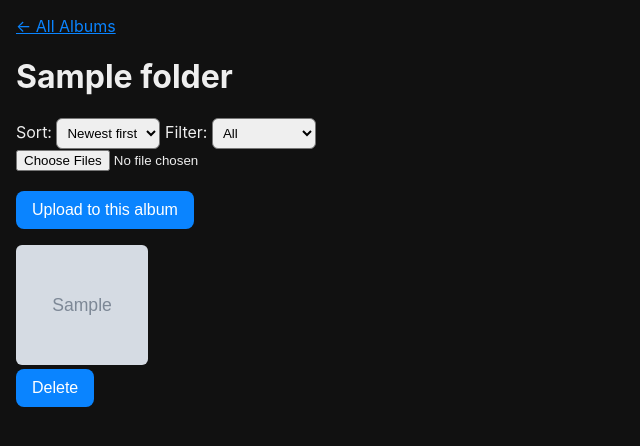
After one commit to lewfi/photoserver, a FastAPI app: template templates/folder.html in a window 1280 px wide. The commit adds this page. Shown: the top 446 px of the page, without its empty margins (0-640 px from the left). Run offline with FastAPI, Linux system fonts and the light colour scheme; the template is opened without the code that fills it: most values are stand-ins (such as "Sample title", 1, 10 or a date in 2020); grey boxes marked "Sample" are stand-in pictures; parts of the project's set-up code (start-up, migrations or seed data) failed here and were passed over.

Commit message:
filtering and folders

```diff
--- a/app.py
+++ b/app.py
@@ -1,7 +1,9 @@
 import hashlib
 import os
+import re
 import secrets
 import shutil
+from datetime import date
 from pathlib import Path
 
 from dotenv import load_dotenv
@@ -39,7 +41,17 @@ def verify_credentials(credentials: HTTPBasicCredentials = Depends(security)):
         )
 
 
-def generate_thumbnail(path: Path):
+def sanitize_folder_name(name: str) -> str:
+    name = name.strip().lstrip(".")
+    if not name:
+        return date.today().isoformat()
+    name = re.sub(r"[^A-Za-z0-9_\-]", "_", name)
+    if not name or name.lower() == "thumbnails":
+        return date.today().isoformat()
+    return name
+
+
+def generate_thumbnail(path: Path, thumb_folder: Path):
     if path.suffix.lower() in RAW_EXTENSIONS:
         return
     try:
@@ -47,7 +59,8 @@ def generate_thumbnail(path: Path):
         img.thumbnail((300, 300))
         if img.mode in ("RGBA", "P"):
             img = img.convert("RGB")
-        img.save(THUMBS_DIR / path.name, "JPEG", quality=80)
+        thumb_folder.mkdir(parents=True, exist_ok=True)
+        img.save(thumb_folder / path.name, "JPEG", quality=80)
     except Exception:
         pass
 
@@ -58,33 +71,88 @@ app.mount("/thumbnails", StaticFiles(directory=THUMBS_DIR), name="thumbnails")
 
 
 @app.get("/", response_class=HTMLResponse)
-def gallery(request: Request, user: str = Depends(verify_credentials)):
-    files = [p.name for p in PHOTOS_DIR.iterdir() if p.is_file()]
-    thumbs = {p.name for p in THUMBS_DIR.iterdir() if p.is_file()}
+def albums(request: Request, user: str = Depends(verify_credentials)):
     total, used, free = shutil.disk_usage(PHOTOS_DIR)
     storage = {
         "used_gb": round(used / (1024**3), 1),
         "total_gb": round(total / (1024**3), 1),
         "percent": round(used / total * 100, 1),
     }
-    return templates.TemplateResponse(
-        request, "index.html", {"files": files, "thumbs": thumbs, "storage": storage}
-    )
+
+    folder_list = []
+    for entry in sorted(PHOTOS_DIR.iterdir(), reverse=True):
+        if not entry.is_dir() or entry.name == ".thumbnails":
+            continue
+        files_in_folder = [p for p in entry.iterdir() if p.is_file()]
+        if not files_in_folder:
+            continue
+        cover = None
+        thumb_folder = THUMBS_DIR / entry.name
+        if thumb_folder.exists():
+            for p in files_in_folder:
+                if (thumb_folder / p.name).exists():
+                    cover = f"{entry.name}/{p.name}"
+                    break
+        folder_list.append({"name": entry.name, "count": len(files_in_folder), "cover": cover})
+
+    return templates.TemplateResponse(request, "albums.html", {"folders": folder_list, "storage": storage})
+
+
+@app.get("/folder/{folder_name}", response_class=HTMLResponse)
+def folder_view(
+    request: Request,
+    folder_name: str,
+    sort: str = "date",
+    type: str = "all",
+    user: str = Depends(verify_credentials),
+):
+    safe_folder = Path(folder_name).name
+    folder_path = PHOTOS_DIR / safe_folder
+    if not folder_path.is_dir():
+        raise HTTPException(status_code=404, detail="Album not found")
+
+    files = [p for p in folder_path.iterdir() if p.is_file()]
+
+    if type == "raw":
+        files = [p for p in files if p.suffix.lower() in RAW_EXTENSIONS]
+    elif type == "image":
+        files = [p for p in files if p.suffix.lower() not in RAW_EXTENSIONS]
+
+    if sort == "name":
+        files.sort(key=lambda p: p.name.lower())
+    else:
+        files.sort(key=lambda p: p.stat().st_mtime, reverse=True)
+
+    thumb_folder = THUMBS_DIR / safe_folder
+    thumbs = {p.name for p in thumb_folder.iterdir() if p.is_file()} if thumb_folder.exists() else set()
+
+    return templates.TemplateResponse(request, "folder.html", {
+        "folder": safe_folder,
+        "files": [p.name for p in files],
+        "thumbs": thumbs,
+        "sort": sort,
+        "type": type,
+    })
 
 
 @app.post("/upload")
 def upload(
     file: UploadFile = File(...),
     file_hash: str = Form(...),
+    folder: str = Form(""),
     user: str = Depends(verify_credentials),
 ):
     if not file.filename:
         raise HTTPException(status_code=400, detail="No file provided")
 
-    dest = PHOTOS_DIR / file.filename
+    safe_folder = sanitize_folder_name(folder)
+    folder_path = PHOTOS_DIR / safe_folder
+    folder_path.mkdir(exist_ok=True)
+
+    dest = folder_path / file.filename
     stem, suffix, counter = dest.stem, dest.suffix, 1
     while dest.exists():
-        dest = PHOTOS_DIR / f"{stem}_{counter}{suffix}"
+        dest = folder_path / f"{stem}_{counter}{suffix}"
         counter += 1
 
     hasher = hashlib.sha256()
@@ -95,21 +163,25 @@ def upload(
 
     if hasher.hexdigest() != file_hash:
         dest.unlink()
-        return {"filename": file.filename, "status": "failed"}
+        return {"filename": file.filename, "folder": safe_folder, "status": "failed"}
 
-    generate_thumbnail(dest)
-    return {"filename": dest.name, "status": "ok"}
+    generate_thumbnail(dest, THUMBS_DIR / safe_folder)
+    return {"filename": dest.name, "folder": safe_folder, "status": "ok"}
 
 
 @app.post("/delete")
-def delete(filename: str = Form(...), user: str = Depends(verify_credentials)):
+def delete(filename: str = Form(...), folder: str = Form(...), user: str = Depends(verify_credentials)):
+    safe_folder = Path(folder).name
     safe_name = Path(filename).name
-    target = (PHOTOS_DIR / safe_name).resolve()
+
+    target = (PHOTOS_DIR / safe_folder / safe_name).resolve()
     if not str(target).startswith(str(PHOTOS_DIR.resolve())):
         raise HTTPException(status_code=400, detail="Invalid filename")
     if target.exists():
         target.unlink()
-    thumb = THUMBS_DIR / safe_name
+
+    thumb = THUMBS_DIR / safe_folder / safe_name
     if thumb.exists():
         thumb.unlink()
-    return RedirectResponse(url="/", status_code=303)
+
+    return RedirectResponse(url=f"/folder/{safe_folder}", status_code=303)
--- /dev/null
+++ b/templates/folder.html
@@ -0,0 +1,110 @@
+<!DOCTYPE html>
+<html>
+<head>
+    <meta charset="UTF-8">
+    <meta name="viewport" content="width=device-width, initial-scale=1.0">
+    <title>{{ folder }}</title>
+    <style>
+        body { font-family: -apple-system, sans-serif; background:#111; color:#eee; margin:0; padding:16px; }
+        button { background:#0a84ff; color:#fff; border:none; padding:10px 16px; border-radius:8px; font-size:16px; }
+        button:disabled { background:#555; }
+        a { color:#0a84ff; }
+        select { padding:6px; border-radius:6px; }
+        .grid { display:grid; grid-template-columns: repeat(auto-fill, minmax(120px, 1fr)); gap:8px; margin-top:16px; }
+        .grid img, .grid video { width:100%; height:120px; object-fit:cover; border-radius:6px; }
+        #progress-wrap { display:none; background:#333; border-radius:8px; margin-top:12px; overflow:hidden; }
+        #progress-bar { height:20px; width:0%; background:#0a84ff; text-align:center; color:#fff; font-size:12px; line-height:20px; }
+        #status { margin-top:8px; }
+    </style>
+</head>
+<body>
+    <a href="/">← All Albums</a>
+    <h1>{{ folder }}</h1>
+
+    <form method="get">
+        Sort:
+        <select name="sort" onchange="this.form.submit()">
+            <option value="date" {% if sort == "date" %}selected{% endif %}>Newest first</option>
+            <option value="name" {% if sort == "name" %}selected{% endif %}>Name</option>
+        </select>
+        Filter:
+        <select name="type" onchange="this.form.submit()">
+            <option value="all" {% if type == "all" %}selected{% endif %}>All</option>
+            <option value="image" {% if type == "image" %}selected{% endif %}>Photos only</option>
+            <option value="raw" {% if type == "raw" %}selected{% endif %}>RAW only</option>
+        </select>
+    </form>
+
+    <form id="upload-form" enctype="multipart/form-data">
+        <input type="hidden" id="folder-value" value="{{ folder }}">
+        <input type="file" id="file-input" name="files" multiple accept="image/*,.cr2,.cr3,.nef,.arw,.dng,.raf,.orf,.rw2" required><br><br>
+        <button type="submit" id="upload-btn">Upload to this album</button>
+    </form>
+    <div id="progress-wrap"><div id="progress-bar">0%</div></div>
+    <div id="status"></div>
+
+    <div class="grid">
+        {% for f in files %}
+          <div>
+            {% if f.lower().endswith(('.cr2', '.cr3', '.nef', '.arw', '.dng', '.raf', '.orf', '.rw2')) %}
+              <a href="/files/{{ folder }}/{{ f }}">{{ f }}</a>
+            {% elif f in thumbs %}
+              <a href="/files/{{ folder }}/{{ f }}"><img src="/thumbnails/{{ folder }}/{{ f }}" loading="lazy"></a>
+            {% else %}
+              <img src="/files/{{ folder }}/{{ f }}" loading="lazy">
+            {% endif %}
+            <form action="/delete" method="post" onsubmit="return confirm('Delete {{ f }}?')">
+              <input type="hidden" name="filename" value="{{ f }}">
+              <input type="hidden" name="folder" value="{{ folder }}">
+              <button type="submit">Delete</button>
+            </form>
+          </div>
+        {% endfor %}
+    </div>
+
+    <script>
+        const form = document.getElementById('upload-form');
+        const fileInput = document.getElementById('file-input');
+        const folderValue = document.getElementById('folder-value').value;
+        const uploadBtn = document.getElementById('upload-btn');
+        const progressWrap = document.getElementById('progress-wrap');
+        const progressBar = document.getElementById('progress-bar');
+        const status = document.getElementById('status');
+
+        const MAX_RETRIES = 3;
+        const RETRY_DELAY_MS = 2000;
+
+        async function sha256Hex(file) {
+            const buffer = await file.arrayBuffer();
+            const hashBuffer = await crypto.subtle.digest('SHA-256', buffer);
+            return Array.from(new Uint8Array(hashBuffer)).map(b => b.toString(16).padStart(2, '0')).join('');
+        }
+
+        function uploadOneFile(file, hash) {
+            return new Promise((resolve) => {
+                const formData = new FormData();
+                formData.append('file', file);
+                formData.append('file_hash', hash);
+                formData.append('folder', folderValue);
+
+                const xhr = new XMLHttpRequest();
+                xhr.open('POST', '/upload');
+
+                xhr.upload.addEventListener('progress', function (event) {
+                    if (event.lengthComputable) {
+                        const percent = Math.round((event.loaded / event.total) * 100);
+                        progressBar.style.width = percent + '%';
+                        progressBar.textContent = percent + '%';
+                    }
+                });
+
+                xhr.onload = function () {
+                    if (xhr.status === 200) resolve(JSON.parse(xhr.responseText).status);
+                    else resolve('error');
+                };
+                xhr.onerror = function () { resolve('error'); };
+                xhr.send(formData);
+            });
+        }
+
+        async
```
Also changed, not shown: templates/index.html (+36 -43 lines).
